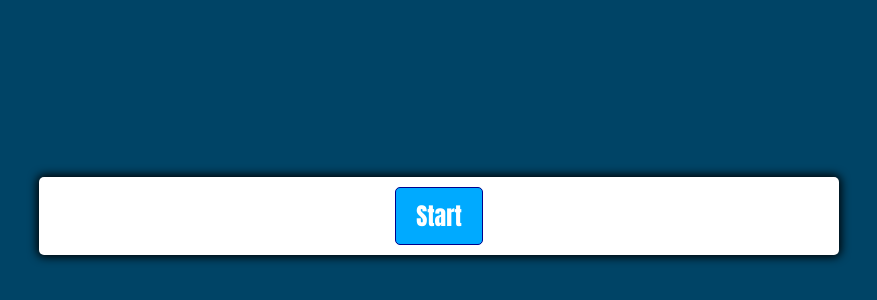
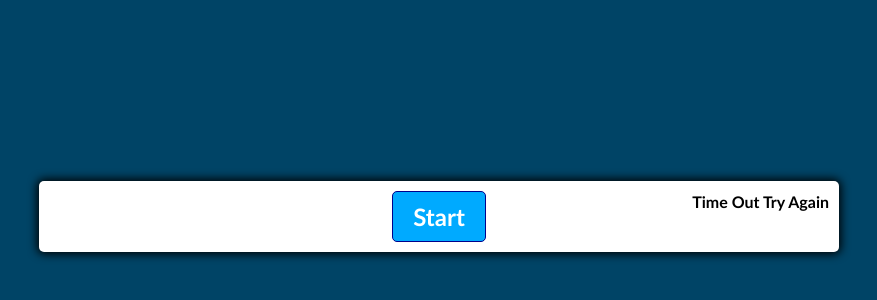
Before and after one commit to Charles-Nyabeze/code-quiz, a plain HTML site: page index.html in a window 1280 px wide. Shown: the part 184-484 px from the top of the page, without its empty margins (201-1078 px from the left). Drawn offline with Linux system fonts and the light colour scheme.

Commit message:
added in styling + logic for countdown timer

```diff
--- a/index.html
+++ b/index.html
@@ -11,6 +11,11 @@
 </head>
 <body>
     <div class=container>
+        <setion>
+            <div class="timer">
+                <h4>00:00</h4>
+            </div>
+        </setion>
         <div id=question-container class="hide">
             <div id ="question">Question</div>
             <div id="answer-buttons" class="btn-grid">
--- a/script.js
+++ b/script.js
@@ -111,3 +111,29 @@ const questions = [
       ]
     }
   ]
+
+  let timeSecond = 3;
+  const timeH = document.querySelector("h4");
+
+  displayTime(timeSecond);
+
+  const countDown = setInterval(() => {
+    timeSecond--;
+    displayTime(timeSecond);
+    if (timeSecond == 0 || timeSecond < 1) {
+      endCount();
+      clearInterval(countDown);
+    }
+  }, 1000);
+
+  function displayTime(second) {
+    const min = Math.floor(second / 60);
+    const sec = Math.floor(second % 60);
+    timeH.innerHTML = `
+    ${min < 10 ? "0" : ""}${min}:${sec < 10 ? "0" : ""}${sec}
+    `;
+  }
+
+  function endCount() {
+    timeH.innerHTML = "Time Out Try Again";
+  }
--- a/style.css
+++ b/style.css
@@ -1,6 +1,6 @@
 *,*::before, *::after{
    box-sizing: border-box;
-   font-family: Impact, Haettenschweiler, 'Arial Narrow Bold', sans-serif;
+   font-family: 'Gill Sans', 'Gill Sans MT', Calibri, 'Trebuchet MS', sans-serif;
 }
 :root{
     --color-neutral: 200;
@@ -29,6 +29,7 @@ body.wrong{
 }
 
 .container{
+    position: absolute;
     width: 800px;
     max-width: 80%;
     background-color: white;
@@ -83,3 +84,10 @@ body.wrong{
 .hide {
     display: none;
 }
+
+.timer{
+    position: absolute;
+    top: -10px;
+    right:10px;
+
+}
```
